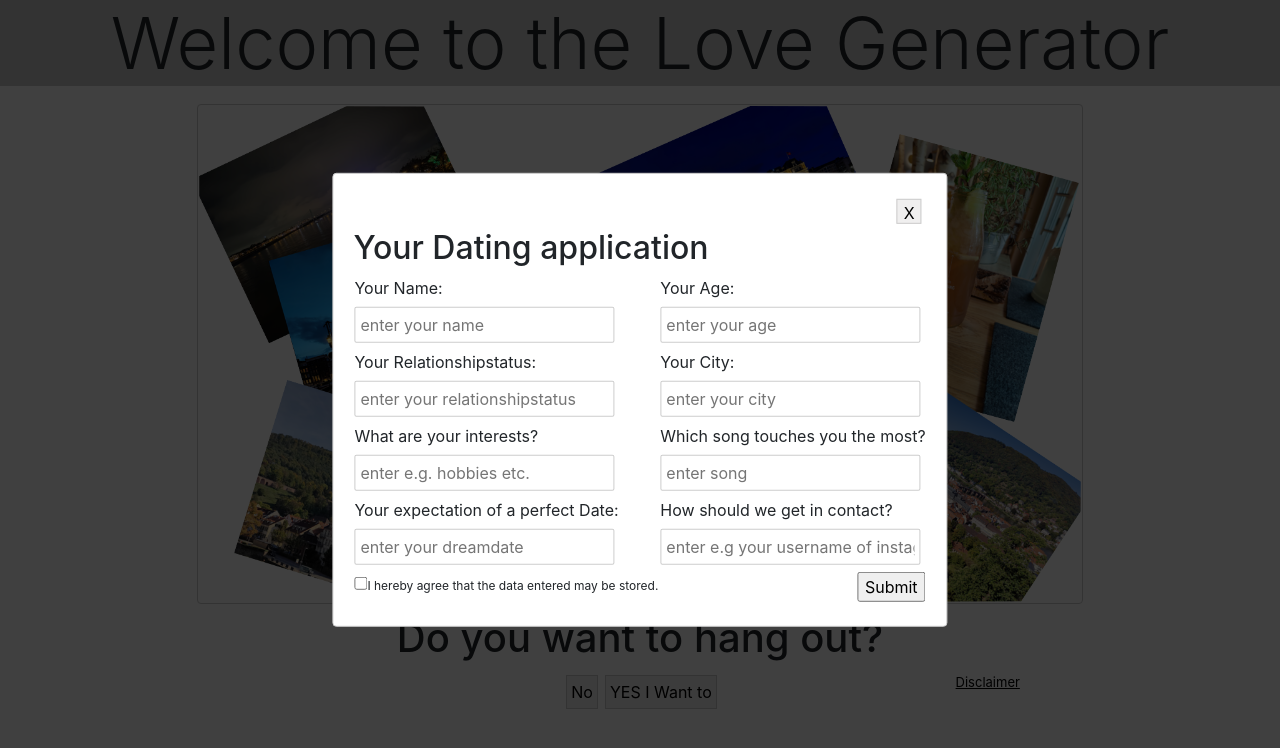
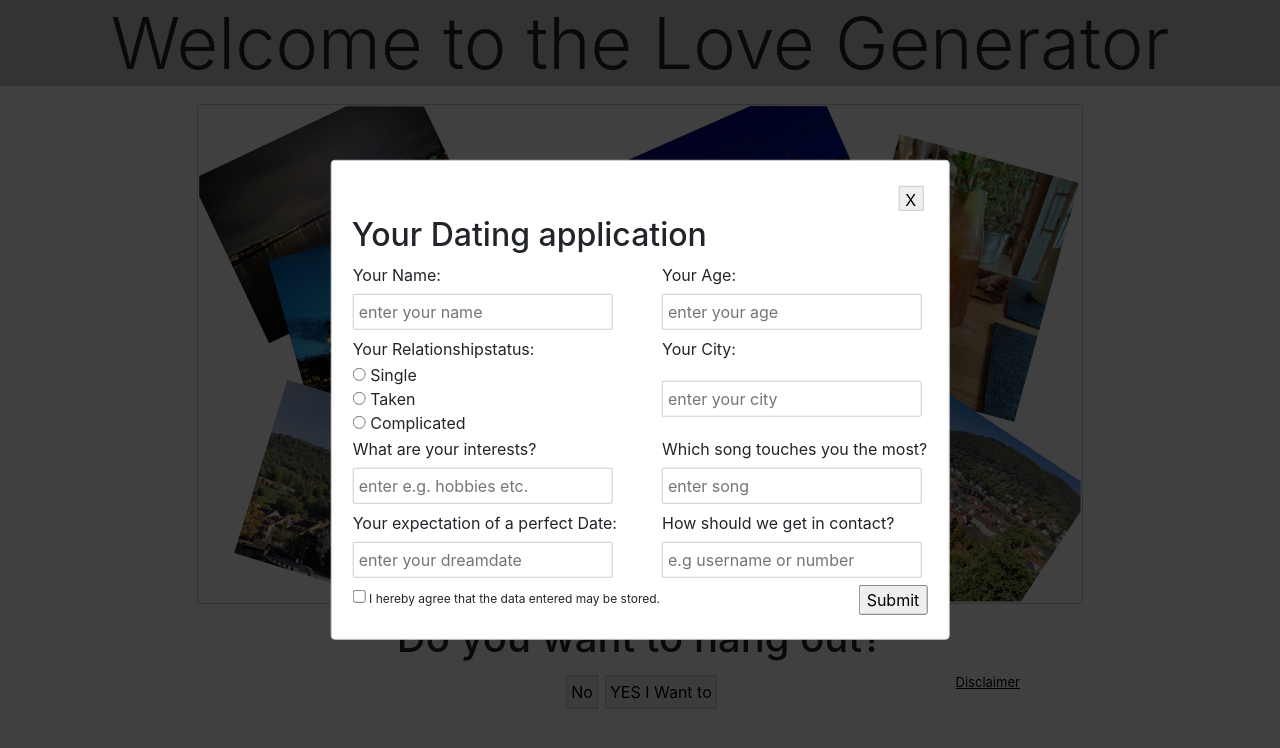
Before and after one commit to jannik73/date, a React (Create React App) app in the folder client/: page / in a window 1280 px wide. Both pictures are taken after a click on the button "YES I Want to". Shown: the top 748 px of the page. Built offline with nearby package versions, Linux system fonts and the light colour scheme.

Commit message:
relationship radiobuttons, clean code

```diff
--- a/client/src/components/AddEntry.jsx
+++ b/client/src/components/AddEntry.jsx
@@ -1,17 +1,9 @@
-
-//import PersonFinder from "../apis/PersonFinder";
 import React, { useContext, useState, useEffect } from "react";
-//import { PersonsContext } from "../context/PersonsContext";
-
 import '../App.css'
-//import "../styles.css";
 import Modal from "react-modal";
-import sunrise from '../pictures/sunrise.jpg'
-import collage from '../pictures/Collage.png'
 import '../components/MagicButton'
 import MagicButton from '../components/MagicButton';
-
-import Header from "../components/Header";
+import collage from '../pictures/Collage.png'
 
 function AddEntry() {
 
@@ -137,7 +129,6 @@ function AddEntry() {
       if (Number.isInteger(num) && num > 0) {
         const newDreamdate = [{ date: new Date().toLocaleDateString(), firstname: nameinput, age: parseInt(ageinput), relationship: relationshipinput.length === 0 ? null : relationshipinput, city: cityinput.length === 0 ? null : cityinput, dreamdate: dateinput.length === 0 ? null : dateinput, interest: interestinput.length === 0 ? null : interestinput, song: songinput.length === 0 ? null : songinput, contact: contactinput.length === 0 ? null : contactinput }];
         setDreamdate(newDreamdate);
-        //console.log(newDreamdate);
 
         try {
           //proxy is only use in development so it will be ignored in production
@@ -156,24 +147,16 @@ function AddEntry() {
           console.error(err.message);
         }
 
-        //PersonFinder.post('/add', newDreamdate)
-        //  .then(function (response) {
-        //    addPerson(response.data.data);
-        //    //hier die ganzen setInputs("")
-        //  })
-        //  .catch(function (error) {
-        //    console.log(error);
-        //  });
-        //createPerson(newDreamdate);
-        //setNameinput("");
-        //setRelationshipinput("");
-        //setAgeinput("");
-        //setCityinput("");
-        //setDateinput("");
-        //setInterestinput("");
-        //setSonginput("");
+
+        setNameinput("");
+        setRelationshipinput("");
+        setAgeinput("");
+        setCityinput("");
+        setDateinput("");
+        setInterestinput("");
+        setSonginput("");
       }
-        else{
+      else {
         alert("age is no number")
       }
 
@@ -184,6 +167,9 @@ function AddEntry() {
 
   }
 
+  const onChangeValue = (e) => {
+    setRelationshipinput(e.target.value);
+  }
 
   return (
     <div className="App">
@@ -216,7 +202,6 @@ function AddEntry() {
           margin: 2
         }}
         onClick={toggleDisclaimer}> Disclaimer </button>
-
 
       <Modal
         isOpen={isOpen}
@@ -258,7 +243,12 @@ function AddEntry() {
               </tr>
               <tr className='mytablerows'>
                 <td>
-                    <input onChange={changeTextRelationship} value={relationshipinput} placeholder='enter your relationshipstatus' type="text" style={{ borderColor: 'rgba(0,0,0,0.2)' }} className='mytextfield'></input>
+                  <div onChange={onChangeValue} style={{ display: "" }}>
+                    <div><input type="radio" value="Single" name="status" /> Single</div>
+                    <div><input type="radio" value="Taken" name="status" /> Taken</div>
+                    <div><input type="radio" value="Complicated" name="status" /> Complicated</div>
+                  </div>
+
                 </td>
                 <td>
                   <input onChange={changeTextCity} value={cityinput} placeholder='enter your city' type="text" style={{ borderColor: 'rgba(0,0,0,0.2)' }} className='mytextfield'></input>
@@ -293,7 +283,7 @@ function AddEntry() {
                   <input onChange={changeTextDate} value={dateinput} placeholder='enter your dreamdate' type="text" style={{ borderColor: 'rgba(0,0,0,0.2)' }} className='mytextfield'></input>
                 </td>
                 <td>
-                    <input onChange={changeTextContact} value={contactinput} placeholder='enter e.g your username of instagram' type="text" style={{ borderColor: 'rgba(0,0,0,0.2)' }} className='mytextfield'></input>
+                  <input onChange={changeTextContact} value={contactinput} placeholder='e.g username or number' type="text" style={{ borderColor: 'rgba(0,0,0,0.2)' }} className='mytextfield'></input>
                 </td>
               </tr>
 
@@ -305,7 +295,7 @@ function AddEntry() {
                       checked={checked}
                       onChange={handleChange}
                     />
-                      I hereby agree that the data entered may be stored.
+                    &nbsp;I hereby agree that the data entered may be stored.
                   </label>
                 </td>
                 <td style={{ display: "flex" }}>
@@ -334,7 +324,7 @@ function AddEntry() {
         closeTimeoutMS={500}>
 
         <dev style={{ display: "flex" }} >
-            <button className="mybutton" style={{ marginLeft: "auto"}} onClick={toggleDisclaimer}>X</button>
+          <button className="mybutton" style={{ marginLeft: "auto" }} onClick={toggleDisclaimer}>X</button>
         </dev>
 
         <dev>
--- a/client/src/routes/Home.jsx
+++ b/client/src/routes/Home.jsx
@@ -1,7 +1,5 @@
 import React from "react"
-//import AddRestaurant from "../components/AddRestaurant"
 import AddEntry from "../components/AddEntry"
-//import RestaurantList from "../components/RestaurantList"
 import Header from "../components/Header";
 import {SplitScreen} from '../layouts/SplitScreen'
 
```
Also changed, not shown: 2 other files (tests, documents, lock files or other folders). Lines whose indentation alone changed are shown as unchanged.
